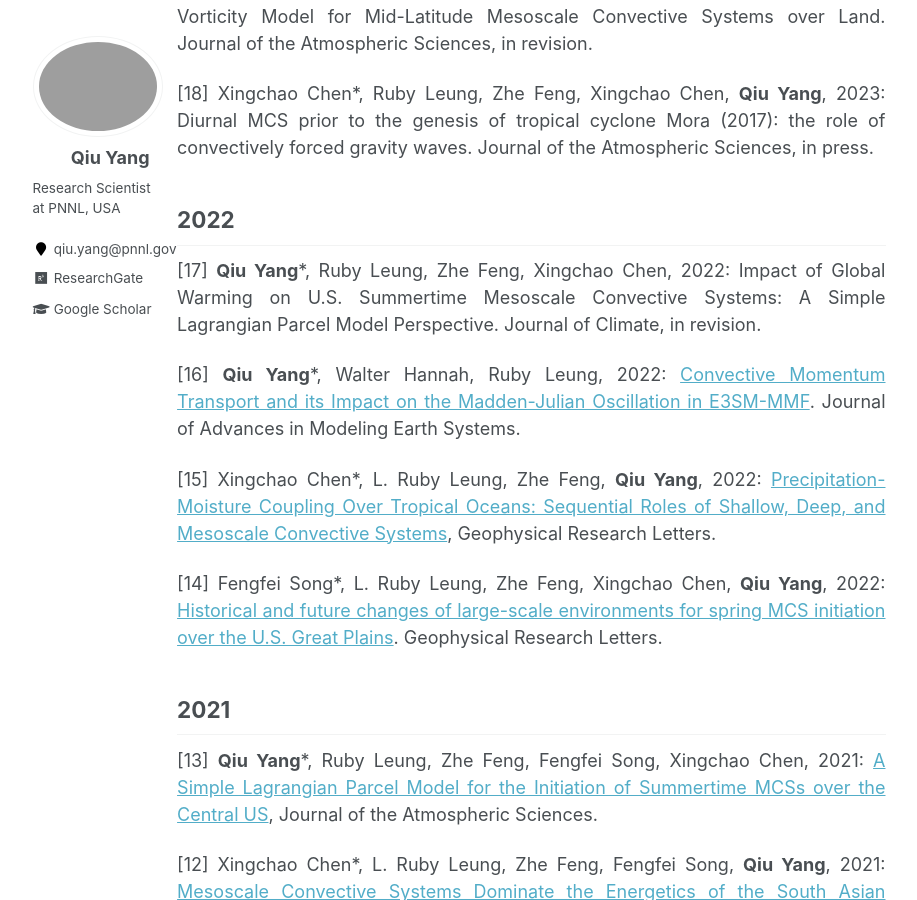
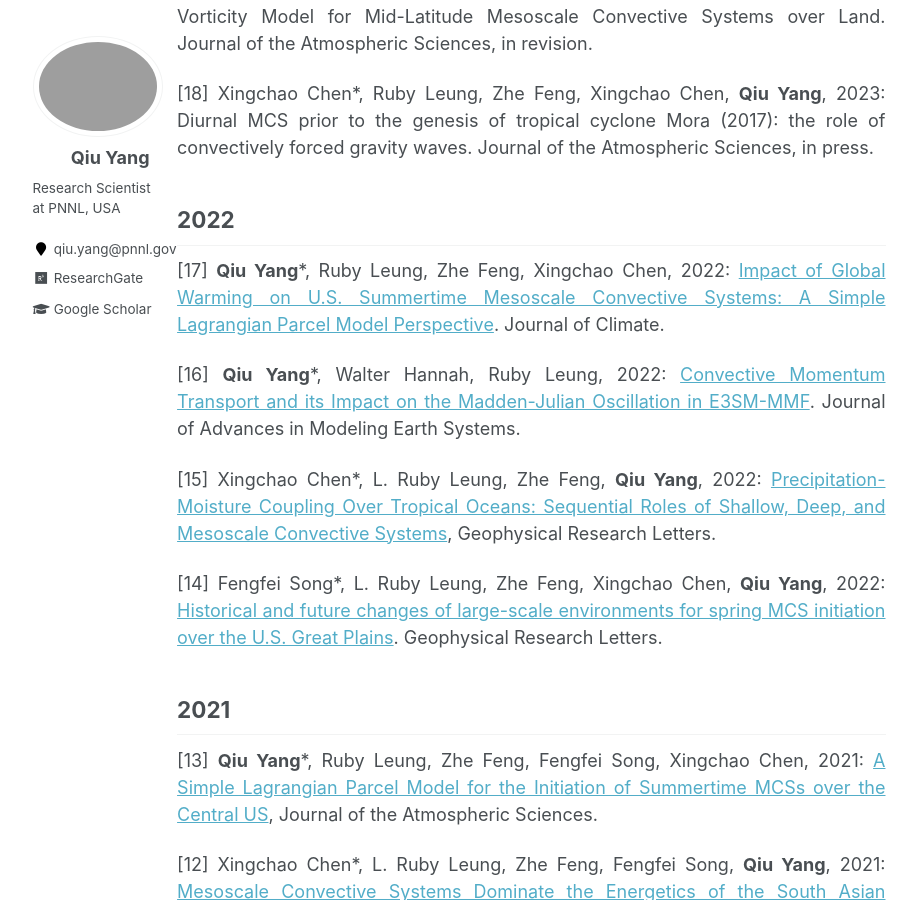
Before and after one commit to qiuyang50/qiuyang50.github.io, a Jekyll site: the page built from _pages/publication.md, in a window 1280 px wide and 900 px high, scrolled down 383 px. Shown: the whole window, without its empty margins (181-1098 px from the left). Built offline with Jekyll 4.4.1, drawn with Linux system fonts in a browser that asks for light colours.

Commit message:
Update publication.md

```diff
--- a/_pages/publication.md
+++ b/_pages/publication.md
@@ -16,7 +16,7 @@ All my publications can be found at [Google Scholar](https://scholar.google.com/
 
 2022
 -
-[17] **Qiu Yang***, Ruby Leung, Zhe Feng, Xingchao Chen, 2022: Impact of Global Warming on U.S. Summertime Mesoscale Convective Systems: A Simple Lagrangian Parcel Model Perspective. Journal of Climate, in revision.
+[17] **Qiu Yang***, Ruby Leung, Zhe Feng, Xingchao Chen, 2022: [Impact of Global Warming on U.S. Summertime Mesoscale Convective Systems: A Simple Lagrangian Parcel Model Perspective](https://doi.org/10.1175/JCLI-D-22-0291.1). Journal of Climate.
 
 [16] **Qiu Yang***, Walter Hannah, Ruby Leung, 2022: [Convective Momentum Transport and its Impact on the Madden-Julian Oscillation in E3SM-MMF](https://doi.org/10.1029/2022MS003206). Journal of Advances in Modeling Earth Systems.
 
```
